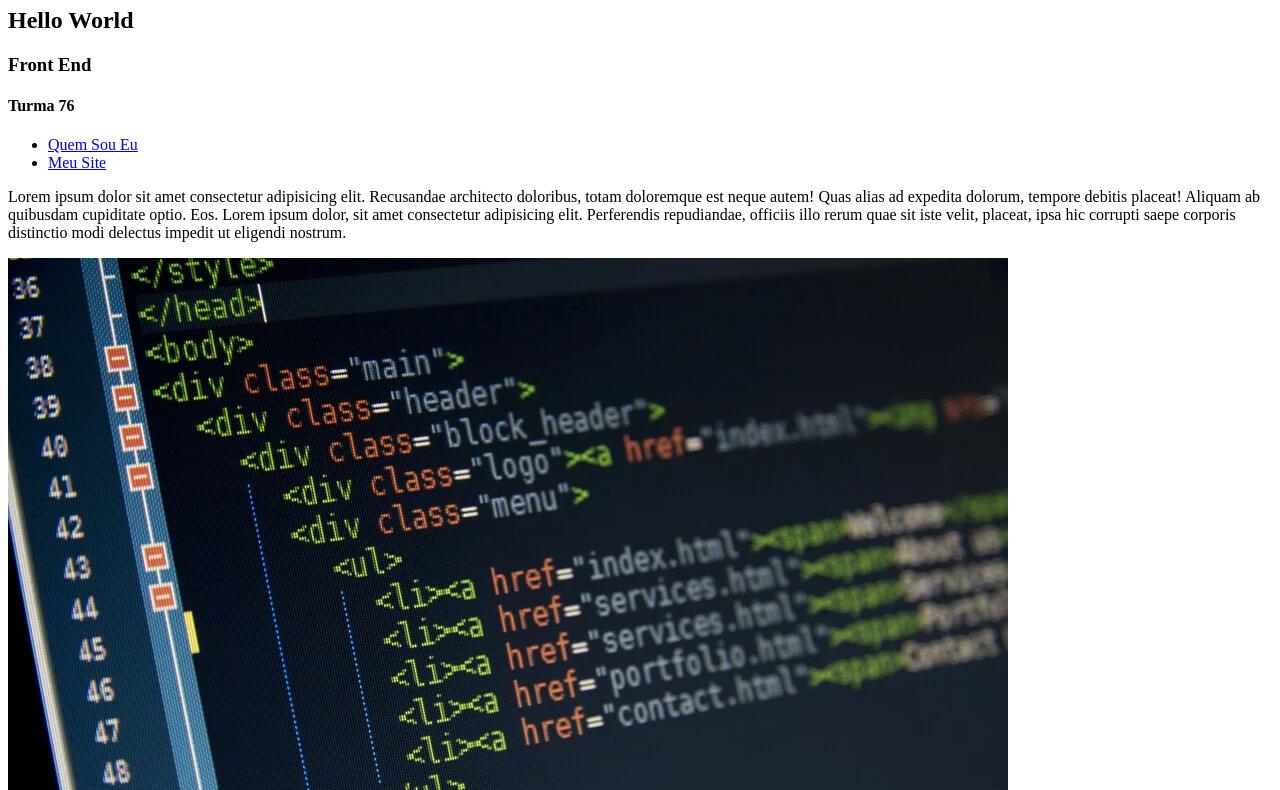
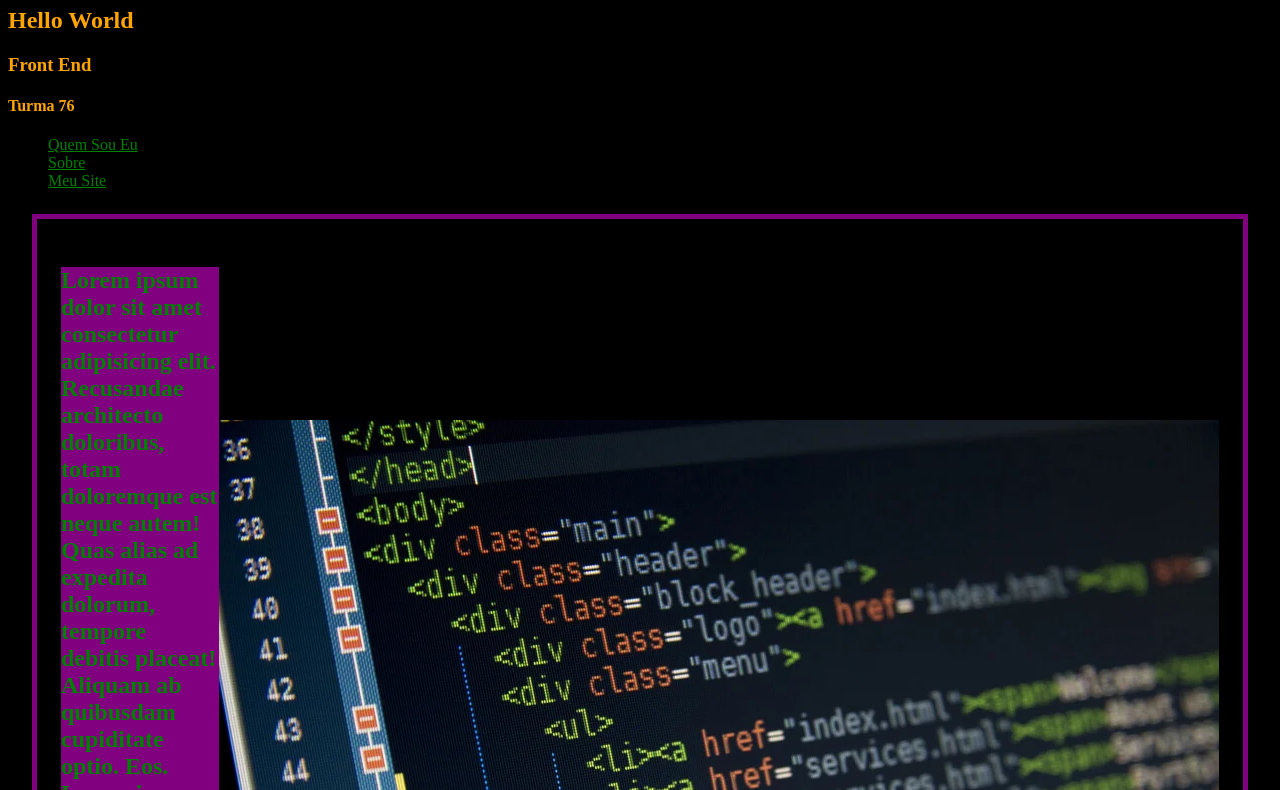
Before and after one commit to ouxnq/fundamentos-web, a plain HTML site: page index.html in a window 1280 px wide. Shown: the part 73-863 px from the top of the page. Drawn offline with Linux system fonts and the light colour scheme.

Commit message:
feat: added styles with css

```diff
--- /dev/null
+++ b/assets/css/styles.css
@@ -0,0 +1,39 @@
+p {
+    font-size: 24px;
+    color: green;
+    background-color: purple;
+    font-weight: 700;
+}
+
+#p-first {
+    font-size: 32px;
+    color: crimson;
+    font-weight: bold;
+}
+
+.color-green {
+    color: green;
+    text-align: center;
+}
+
+.container {
+    display: flex;
+    align-items: center;
+    border: 5px solid purple;
+    padding: 24px;
+    margin: 24px;
+}
+
+.color-purple {
+    color: purple;
+    font-weight: 700;
+    font-style: italic;
+}
+
+.background-container {
+    background-color: black;
+}
+
+.color-orange {
+    color: orange;
+}
--- a/index.html
+++ b/index.html
@@ -5,30 +5,41 @@
     <meta charset="UTF-8">
     <meta name="viewport" content="width=device-width, initial-scale=1.0">
     <title>Home</title>
+
+    <link rel="stylesheet" href="assets/css/styles.css" />
+
 </head>
 
-<body>
-    <h1>
+<body class="background-container">
+    <h1 class="color-purple">
         Olá Mundo
     </h1>
-    <h2>Hello World</h2>
-    <h3>Front End</h3>
-    <h4>Turma 76</h4>
+    <h2 class="color-orange">Hello World</h2>
+    <h3 class="color-orange">Front End</h3>
+    <h4 class="color-orange">Turma 76</h4>
     <ul>
         <li>
-            <a href="pagina1.html"> Quem Sou Eu</a>
+            <a href="pagina1.html" class="color-green"> Quem Sou Eu</a>
+        </li>
+        <li>
+            <a href="sobre.html" class="color-green"> Sobre</a>
         </li>
 
         <li>
-            <a href="https://github.com/ouxnq"> Meu Site</a>
+            <a href="https://github.com/ouxnq" class="color-green"> Meu Site</a>
         </li>
     </ul>
-    <p>Lorem ipsum dolor sit amet consectetur adipisicing elit. Recusandae architecto doloribus, totam doloremque est
-        neque autem! Quas alias ad expedita dolorum, tempore debitis placeat! Aliquam ab quibusdam cupiditate optio.
-        Eos. Lorem ipsum dolor, sit amet consectetur adipisicing elit. Perferendis repudiandae, officiis illo rerum quae
-        sit iste velit, placeat, ipsa hic corrupti saepe corporis distinctio modi delectus impedit ut eligendi nostrum.
-    </p>
-    <img src="./assets/html-imagem.webp">
+    <div class="container">
+        <p>Lorem ipsum dolor sit amet consectetur adipisicing elit. Recusandae architecto doloribus, totam doloremque
+            est
+            neque autem! Quas alias ad expedita dolorum, tempore debitis placeat! Aliquam ab quibusdam cupiditate optio.
+            Eos. Lorem ipsum dolor, sit amet consectetur adipisicing elit. Perferendis repudiandae, officiis illo rerum
+            quae
+            sit iste velit, placeat, ipsa hic corrupti saepe corporis distinctio modi delectus impedit ut eligendi
+            nostrum.
+        </p>
+        <img src="./assets/images/html-imagem.webp">
+    </div>
 </body>
 
 </html>
```
Also changed, not shown: pagina1.html (+8 -6 lines), sobre.html (added, +48 -0 lines), assets/images/gambit.jpg (added), assets/images/html-imagem.webp (renamed from assets/html-imagem.webp), assets/images/netherlands.jpg (renamed from assets/netherlands.jpg).
